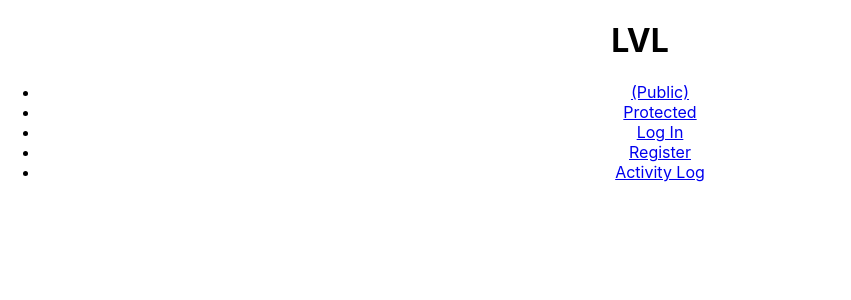
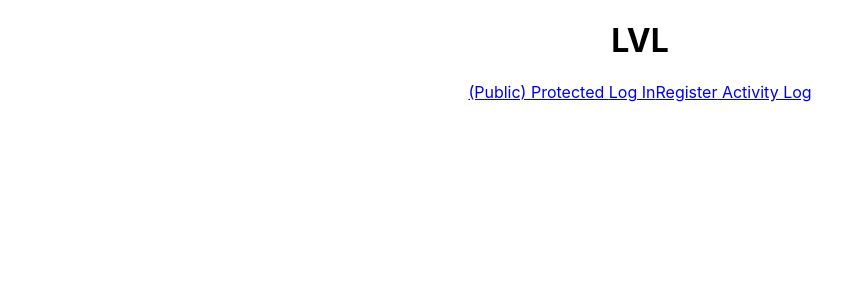
Before and after one commit to designyourlife-bw-3-11/Front-End-Arch, a React (Create React App) app in the folder lvl-client/: page / in a window 1280 px wide. Shown: the top 300 px of the page, without its empty margins (0-851 px from the left). Built offline with nearby package versions, Linux system fonts and the light colour scheme; no server answers.

Commit message:
Nav and title wrapped in Header and Nav tags to allow easier styling

```diff
--- a/lvl-client/src/App.js
+++ b/lvl-client/src/App.js
@@ -25,25 +25,20 @@ class App extends Component {
     return (
       <Router>
         <div className="App">
-          <h1> LVL </h1>
+          <header>
+            <h1> LVL </h1>
+            <nav>
+              <Link to="/"> (Public) </Link>
 
-          <ul>
-            <li>
-              <Link to="/"> (Public) </Link>
-            </li>
-            <li>
               <Link to="/protected"> Protected </Link>
-            </li>
-            <li>
+
               <Link to="/login"> Log In</Link>
-            </li>
-            <li>
+
               <Link to="/register">Register</Link>
-            </li>
-            <li>
+
               <Link to="/activitylog"> Activity Log</Link>
-            </li>
-          </ul>
+            </nav>
+          </header>
           {/* <Route exact path="/" component={App} /> */}
           <Route
             path="/activityLog"
--- a/lvl-client/src/components/activitylog/ActivityLog.js
+++ b/lvl-client/src/components/activitylog/ActivityLog.js
@@ -46,9 +46,15 @@ class activityLog extends Component {
 
   handleAddActivityLog = e => {
     e.preventDefault();
-    const { date, outcomes, enjoyment, engagement, logActivity } = this.state;
+    const {
+      logDate,
+      outcomes,
+      enjoyment,
+      engagement,
+      logActivity
+    } = this.state;
     const logData = {
-      date,
+      date: new Date(logDate),
       outcomes,
       activities: [{ name: logActivity, enjoyment, engagement }]
     };
```
